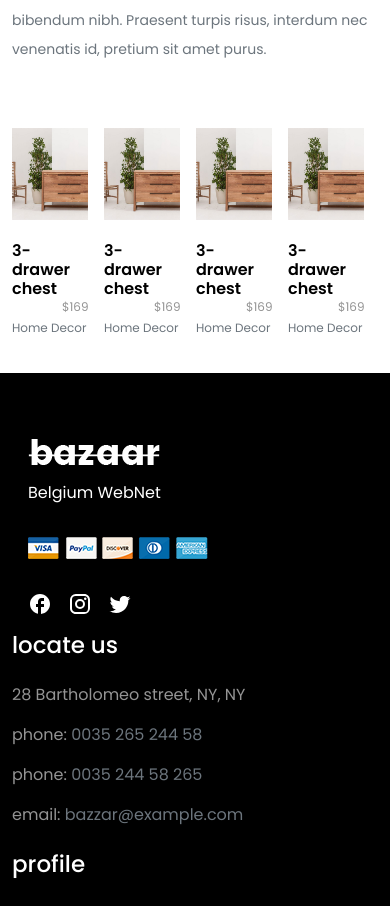
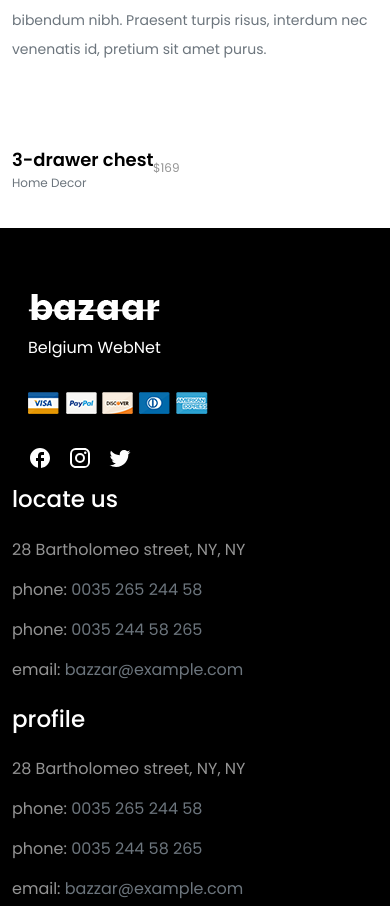
Before and after one commit to AbbasMhowwala/practice-bazaar-theme, a React (Create React App) app: page /product-detail in a window 390 px wide. Shown: the part 1307-2213 px from the top of the page. Built offline with nearby package versions, Linux system fonts and the light colour scheme; a web font is replaced by a local one.

Commit message:
Final commit

```diff
--- a/src/Components/Assets/Css/Pages.css
+++ b/src/Components/Assets/Css/Pages.css
@@ -565,4 +565,27 @@ h4.progress-text {
     .product-detail .d-flex {
         display: block !important;
     }
+    .react-slider__imgZoom {
+        display: none;
+    }
+    .product-detai button.slick-arrow.slick-next, img.p-image, span.qty.mx-3 {
+        display: none !important;
+    }
+    .product-cart
+
+    {
+        padding: 20px;
+    }
+    .product-title {
+        font-size: 18px !important;
+        margin: 0 !important;
+    }
+    small.product-price {
+        float: right !important;
+        top: 10px;
+        position: relative;
+    }
+    .bz-checkout {
+        margin-top: 100px;
+    }
 }
--- a/src/Components/ProductDetail.js
+++ b/src/Components/ProductDetail.js
@@ -28,7 +28,34 @@ const ProductDetail = () => {
         infinite: true,
         speed: 500,
         slidesToShow: 4,
-        slidesToScroll: 1
+        slidesToScroll: 1,
+        responsive: [
+            {
+              breakpoint: 1024,
+              settings: {
+                slidesToShow: 4,
+                slidesToScroll: 1,
+                infinite: true,
+                dots: true
+              }
+            },
+            {
+              breakpoint: 600,
+              settings: {
+                slidesToShow: 2,
+                slidesToScroll: 2,
+                initialSlide: 2
+              }
+            },
+            {
+              breakpoint: 480,
+              settings: {
+                slidesToShow: 1,
+                slidesToScroll: 1,
+                dots: false
+              }
+            }
+          ]
     };
 
     const data = [
--- a/src/Components/Templates/Mobilemenu.js
+++ b/src/Components/Templates/Mobilemenu.js
@@ -107,7 +107,7 @@ const Mobilemenu = () => {
                   </Nav.Link>
                 </div>
                 <div className="shop me-3">
-                  <Link className='text-black' to="/shop"><ShoppingBagIcon /></Link>
+                  <Link className='text-black' to="/cart"><ShoppingBagIcon /></Link>
                 </div>
               </Navbar>
             </div>
```
